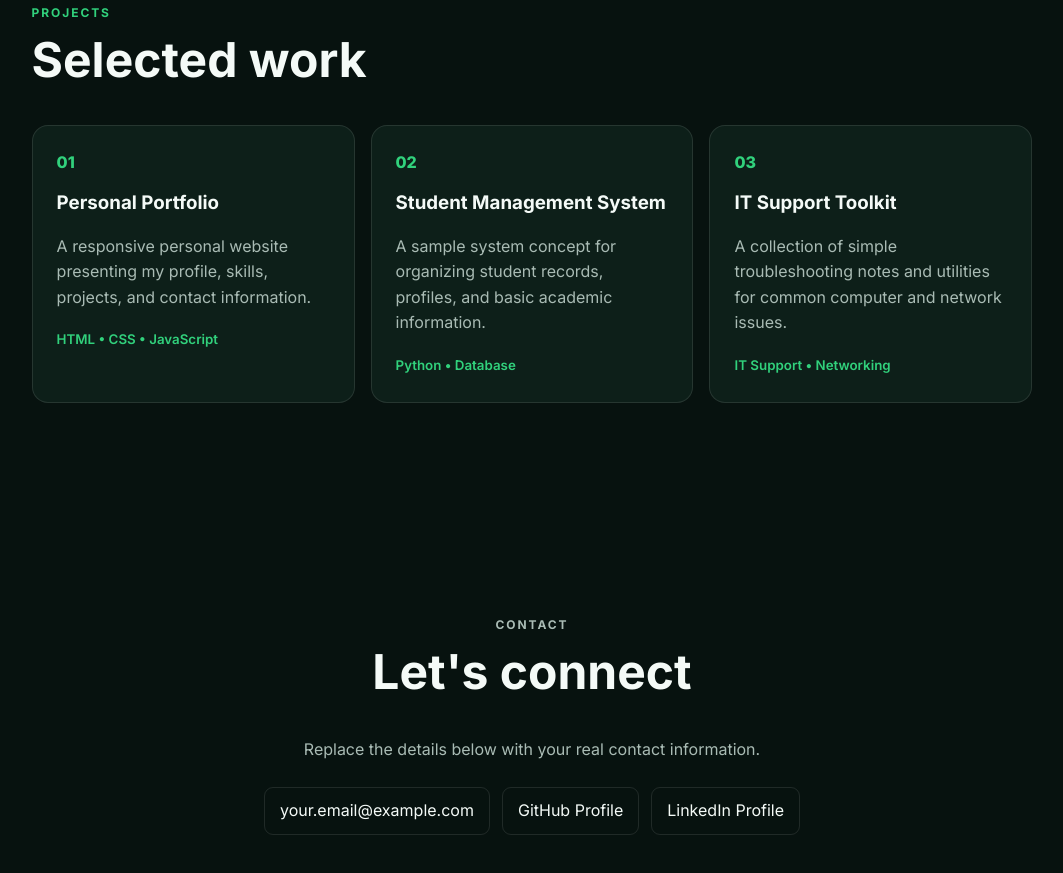
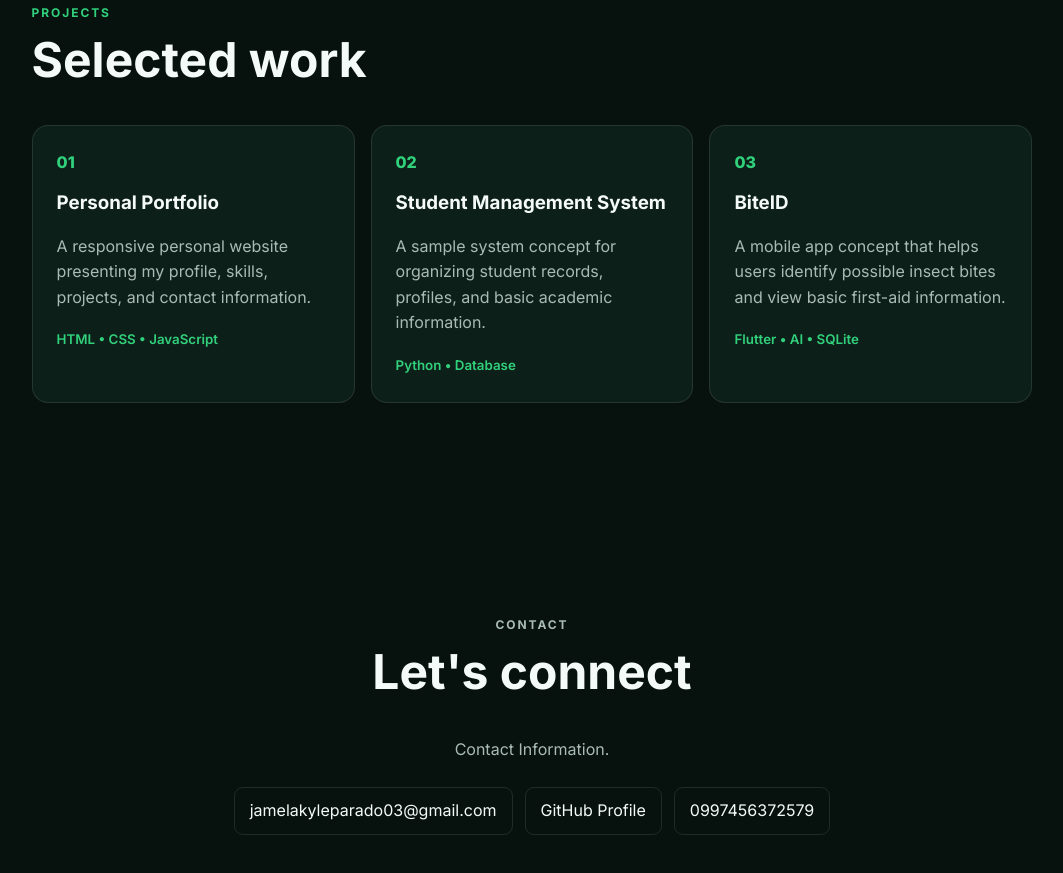
Before and after one commit to Jamz626/JKLP_Portfolio, a plain HTML site: page it-portfolio/index.html in a window 1280 px wide. Shown: the part 1921-2794 px from the top of the page, without its empty margins (108-1171 px from the left). Drawn offline with Linux system fonts and the light colour scheme.

Commit message:
Update portfolio

```diff
--- a/it-portfolio/index.html
+++ b/it-portfolio/index.html
@@ -4,7 +4,7 @@
   <meta charset="UTF-8">
   <meta name="viewport" content="width=device-width, initial-scale=1.0">
   <meta name="description" content="IT Portfolio - Web, technology, and digital projects.">
-  <title>IT Portfolio | Your Name</title>
+  <title>IT Portfolio | Jamela Kyle</title>
   <link rel="stylesheet" href="css/style.css">
 </head>
 <body>
@@ -23,7 +23,7 @@
     <section id="home" class="hero">
       <div class="hero-text">
         <p class="eyebrow">IT STUDENT • DEVELOPER • TECH ENTHUSIAST</p>
-        <h1>Hello, I'm <span>Your Name</span>.</h1>
+        <h1>Hello, I'm <span>Jamela Kyle Parado</span>.</h1>
         <p class="intro">
           Welcome to my IT portfolio. I enjoy building useful digital solutions,
           learning new technologies, and turning ideas into simple, functional projects.
@@ -43,7 +43,7 @@
     <section id="about" class="section">
       <div class="section-heading">
         <p class="eyebrow">ABOUT ME</p>
-        <h2>A simple introduction</h2>
+        <h2>Hi, get to know me!</h2>
       </div>
       <div class="about-grid">
         <p>
@@ -97,9 +97,9 @@
         </article>
         <article class="project">
           <span class="number">03</span>
-          <h3>IT Support Toolkit</h3>
-          <p>A collection of simple troubleshooting notes and utilities for common computer and network issues.</p>
-          <small>IT Support • Networking</small>
+          <h3>BiteID</h3>
+          <p>A mobile app concept that helps users identify possible insect bites and view basic first-aid information.</p>
+          <small>Flutter • AI • SQLite </small>
         </article>
       </div>
     </section>
@@ -109,17 +109,17 @@
         <p class="eyebrow">CONTACT</p>
         <h2>Let's connect</h2>
       </div>
-      <p>Replace the details below with your real contact information.</p>
+      <p>Contact Information.</p>
       <div class="contact-links">
-        <a href="mailto:your.email@example.com">your.email@example.com</a>
+        <a href="mailto:your.email@example.com">jamelakyleparado03@gmail.com</a>
         <a href="#">GitHub Profile</a>
-        <a href="#">LinkedIn Profile</a>
+        <a href="#">0997456372579</a>
       </div>
     </section>
   </main>
 
   <footer>
-    <p>© <span id="year"></span> Your Name. Built with HTML, CSS & JavaScript.</p>
+    <p>© <span id="year"></span> Jam. Built with HTML, CSS & JavaScript.</p>
   </footer>
 
   <script src="js/script.js"></script>
```
